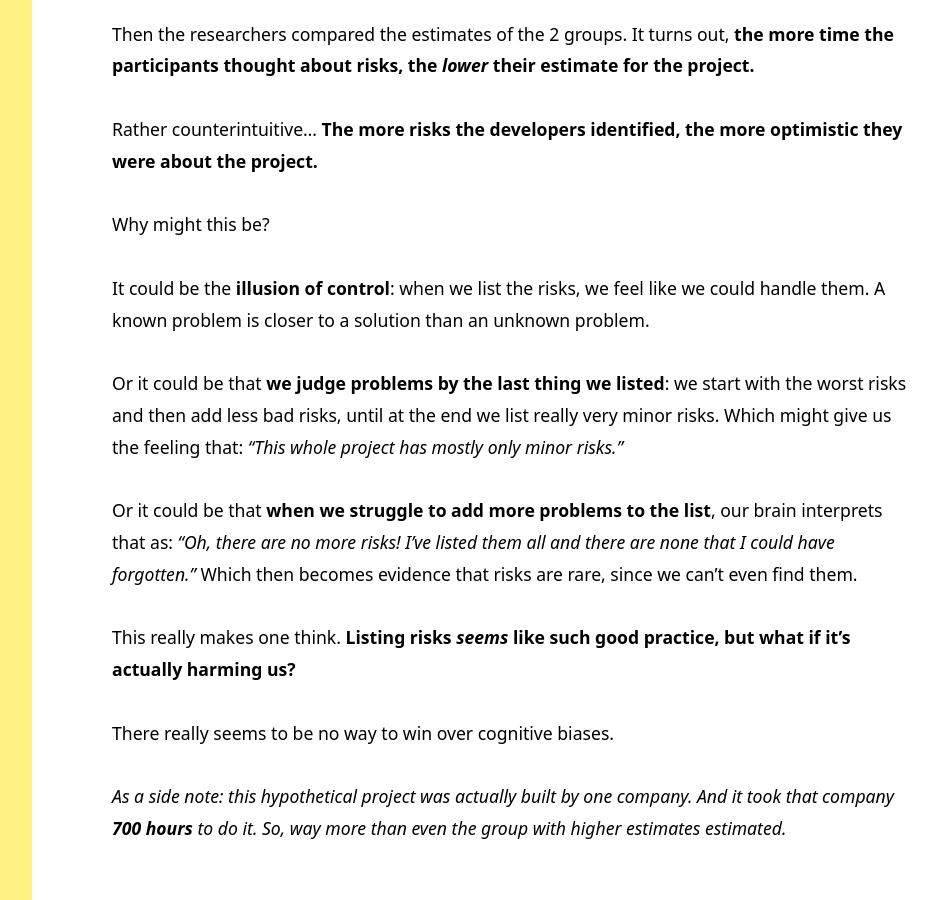
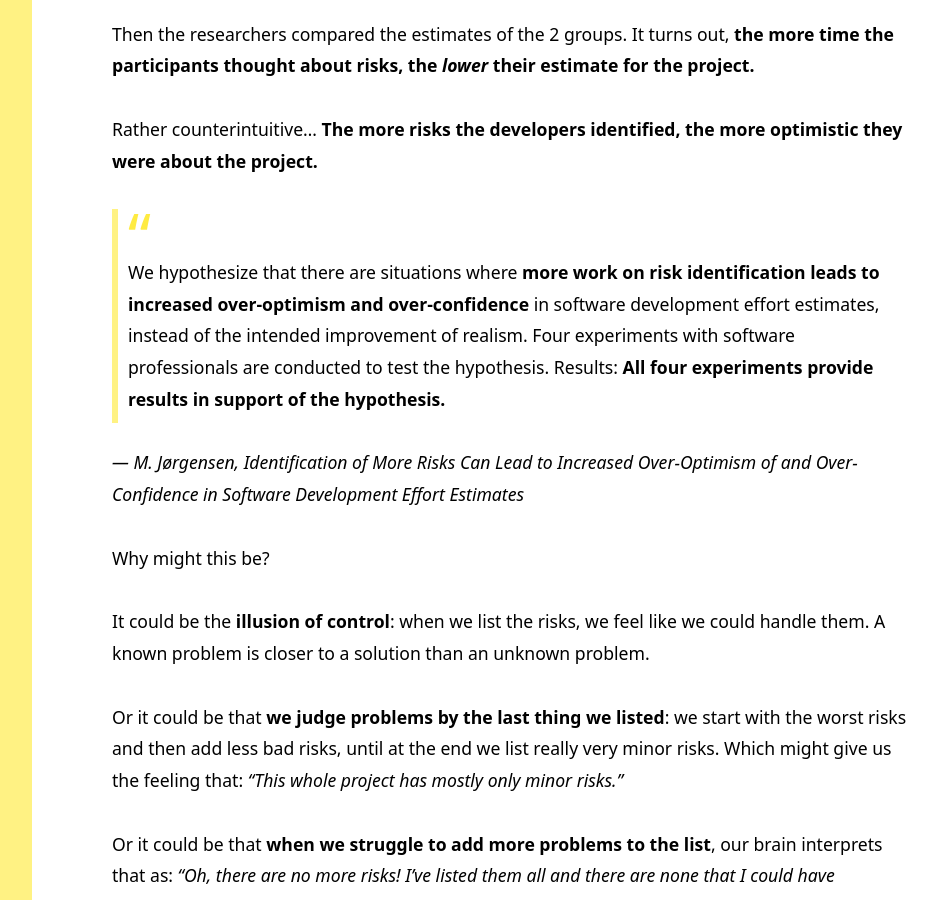
Before and after one commit to inesp/inesp.github.io, a Jekyll site: the page built from _posts/2026-03-23-blind-spots-in-code-part-III.md, in a window 1280 px wide and 900 px high, scrolled down 4449 px. Shown: the whole window, without its empty margins (288-1225 px from the left). Built offline with Jekyll 4.4.1, drawn with Linux system fonts in a browser that asks for light colours; nearby versions of some CDN libraries; some web fonts are replaced; a style sheet for code colours, icons or effects is not loaded; some of the changed text lies outside the part shown.

Commit message:
Add biblio and quote for this study

```diff
--- a/_posts/2026-03-23-blind-spots-in-code-part-III.md
+++ b/_posts/2026-03-23-blind-spots-in-code-part-III.md
@@ -37,6 +37,8 @@ programming, 2006"
     link: https://d1wqtxts1xzle7.cloudfront.net/92130960/ICSE2020_Bias-libre.pdf
   - title: "Jihun Park, Miryung Kim, Baishakhi Ray, and Doo-Hwan Bae. An empirical study of supplementary bug fixes, 2012"
     link: https://www.researchgate.net/publication/254040777_An_empirical_study_of_supplementary_bug_fixes
+  - title: "M. Jørgensen, Identification of More Risks Can Lead to Increased Over-Optimism of and Over-Confidence in Software Development Effort Estimates, 2010"
+    link: https://www.simula.no/research/identification-more-risks-can-lead-increased-over-optimism-and-over-confidence-software
 ---
 
 The previous chapters covered anchoring bias and confirmation bias. This chapter is dedicated to **optimism bias**: **the tendency to overestimate the likelihood of positive events and underestimate that of negative events**.
@@ -113,6 +115,11 @@ Then the researchers compared the estimates of the 2 groups. It turns out, **the
 
 Rather counterintuitive...  **The more risks the developers identified, the more optimistic they were about the project.**
 
+> We hypothesize that there are situations where **more work on risk identification leads to increased over-optimism and over-confidence** in software development effort estimates, instead of the intended improvement of realism. Four experiments with software professionals are conducted to test the hypothesis. Results: **All four experiments provide results in support of the hypothesis.**
+<figcaption>
+&mdash; M. Jørgensen, Identification of More Risks Can Lead to Increased Over-Optimism of and Over-Confidence in Software Development Effort Estimates
+</figcaption>
+
 Why might this be?
 
 It could be the **illusion of control**: when we list the risks, we feel like we could handle them. A known problem is closer to a solution than an unknown problem.
```
